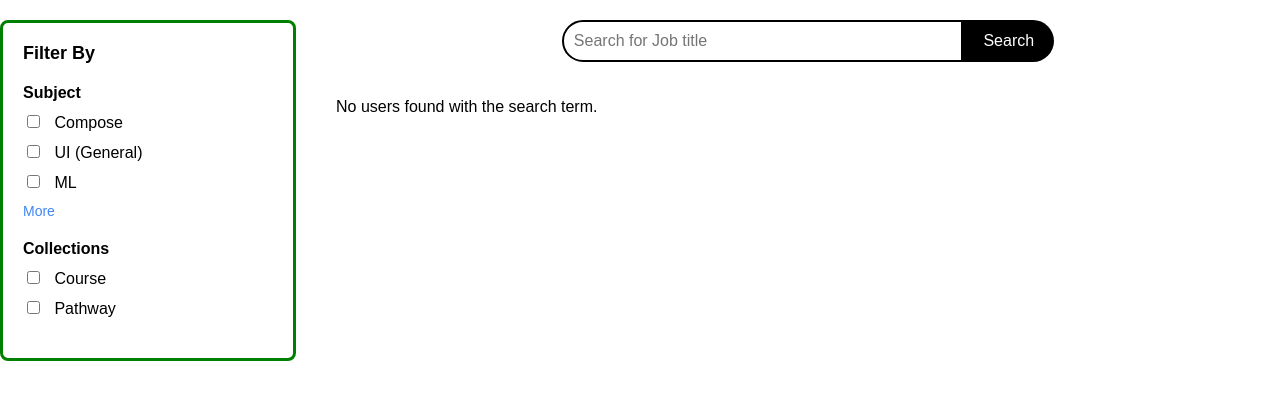
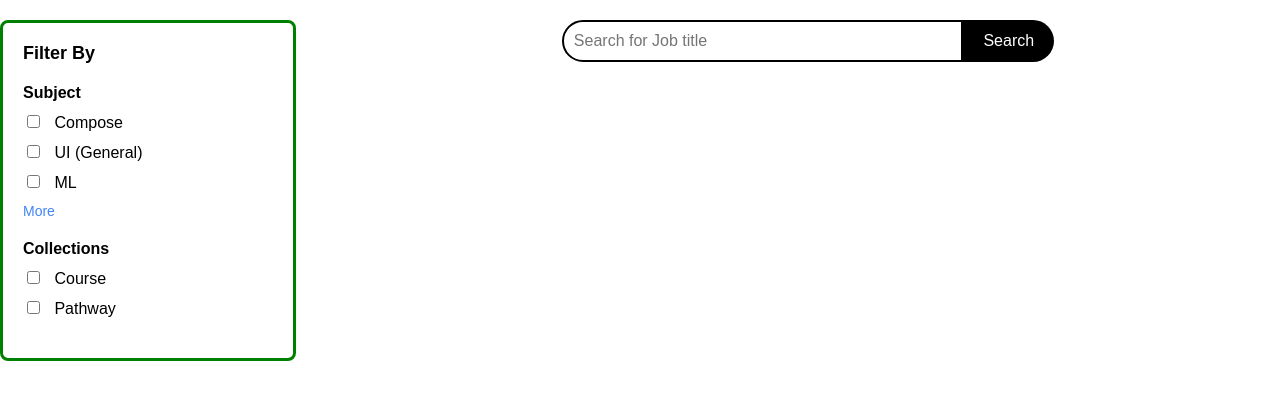
Before and after one commit to saadsgh123/Devtinder, a Flask app: template templates/main/feed.html in a window 1280 px wide. Shown: the part 54-454 px from the top of the page. Run offline with Flask 3, Linux system fonts and the light colour scheme; the template is opened without the code that fills it, so the values that code supplies are empty; some web fonts are replaced.

Commit message:
show users list (empty list handling) 8

```diff
--- a/templates/main/feed.html
+++ b/templates/main/feed.html
@@ -90,7 +90,6 @@
          {% endif %}
       {% endfor %}
     {% else %}
-    <p>No users found with the search term.</p>
     {% endif %}
     </div>
   </div>
```
